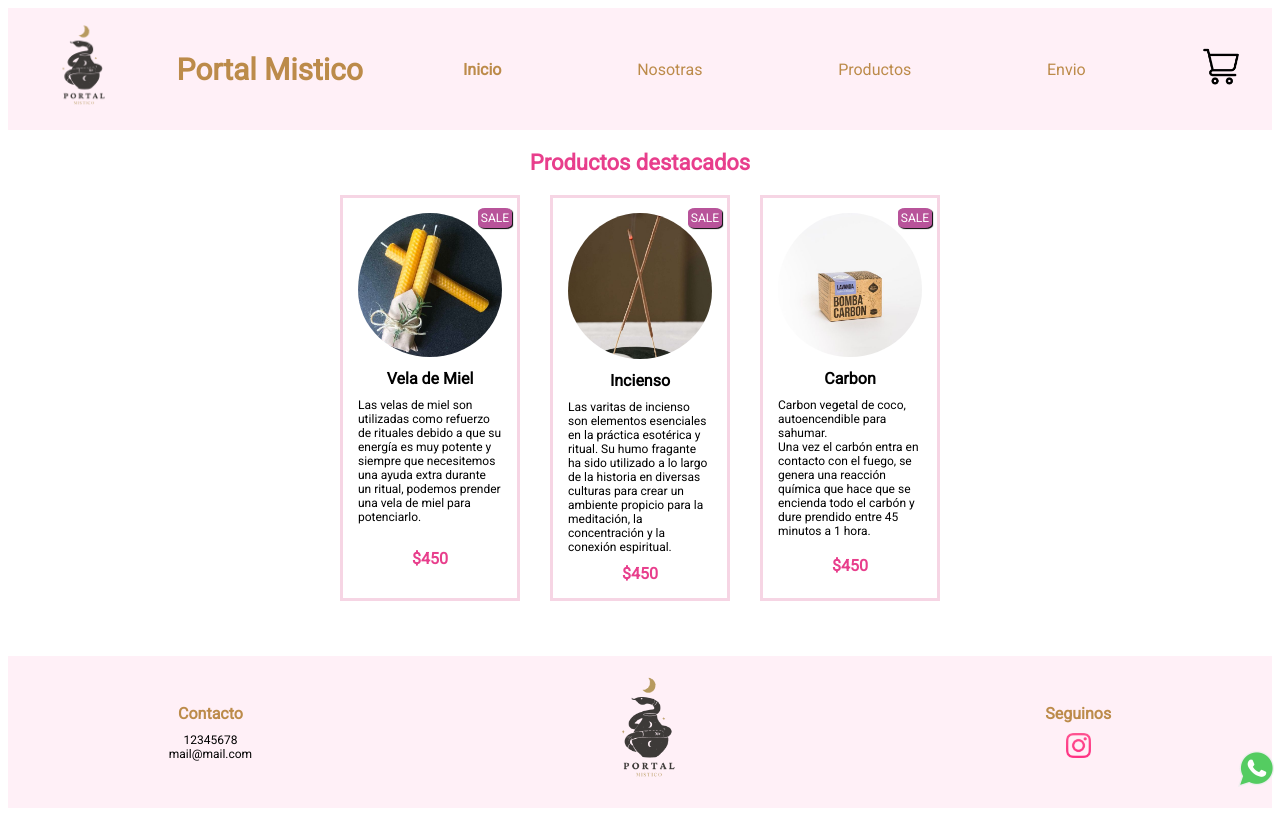
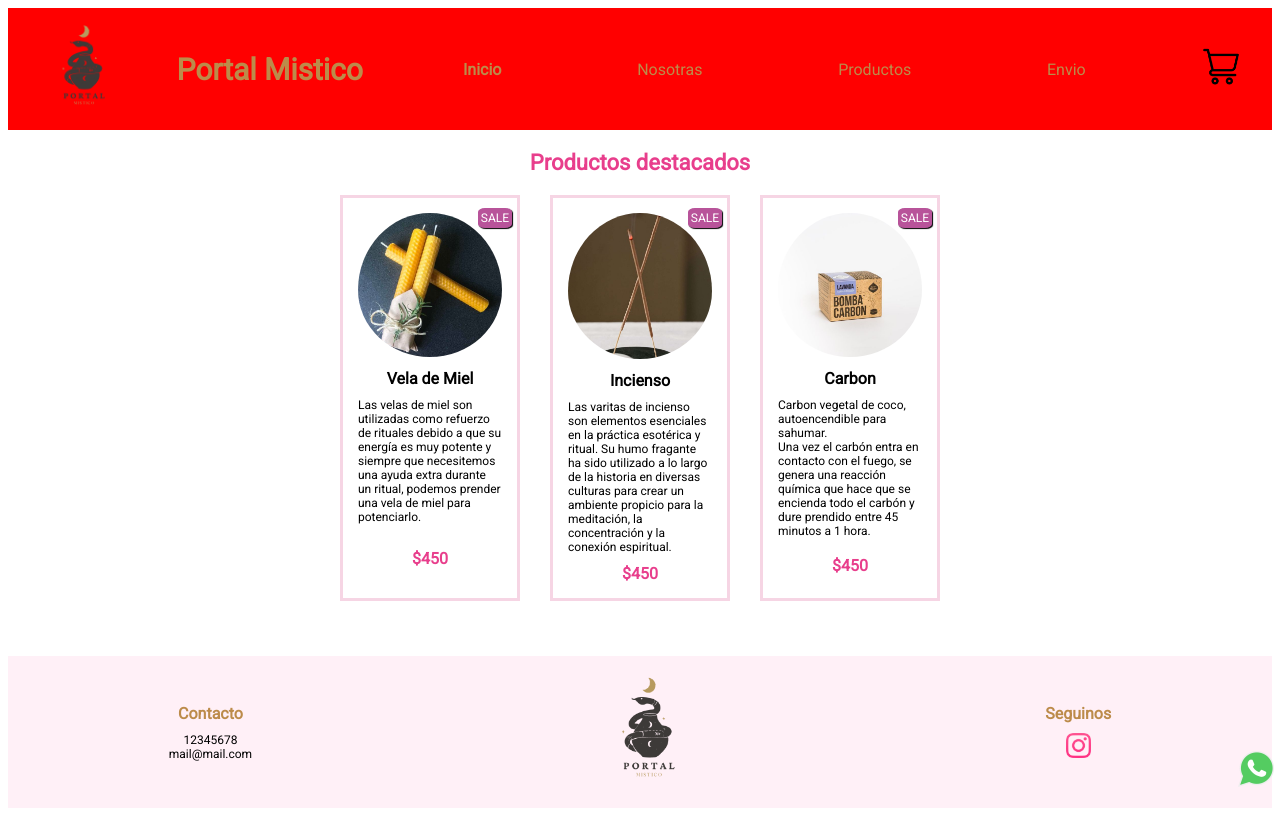
Before and after one commit to romibandelli/Entrega-romina, a website: page index.html in a window 1280 px wide. Drawn offline with nearby package versions, Linux system fonts and the light colour scheme; files that its build step writes are made by us from their sources.

Commit message:
headercolor

```diff
--- a/scss/_header.scss
+++ b/scss/_header.scss
@@ -1,5 +1,5 @@
 header {
-    background-color: $background-color_1;
+    background-color: red;
     z-index: 100;
     top: 0;
     position: sticky;
```
